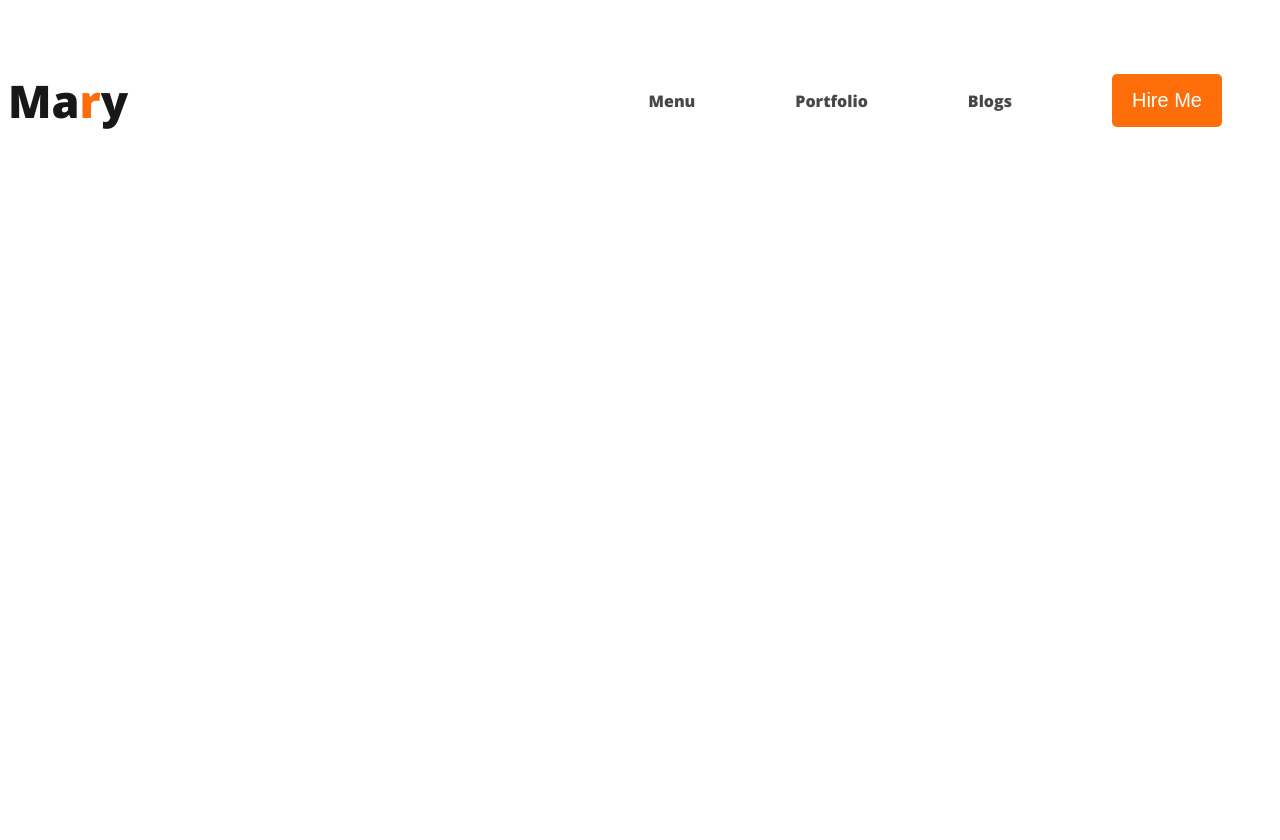
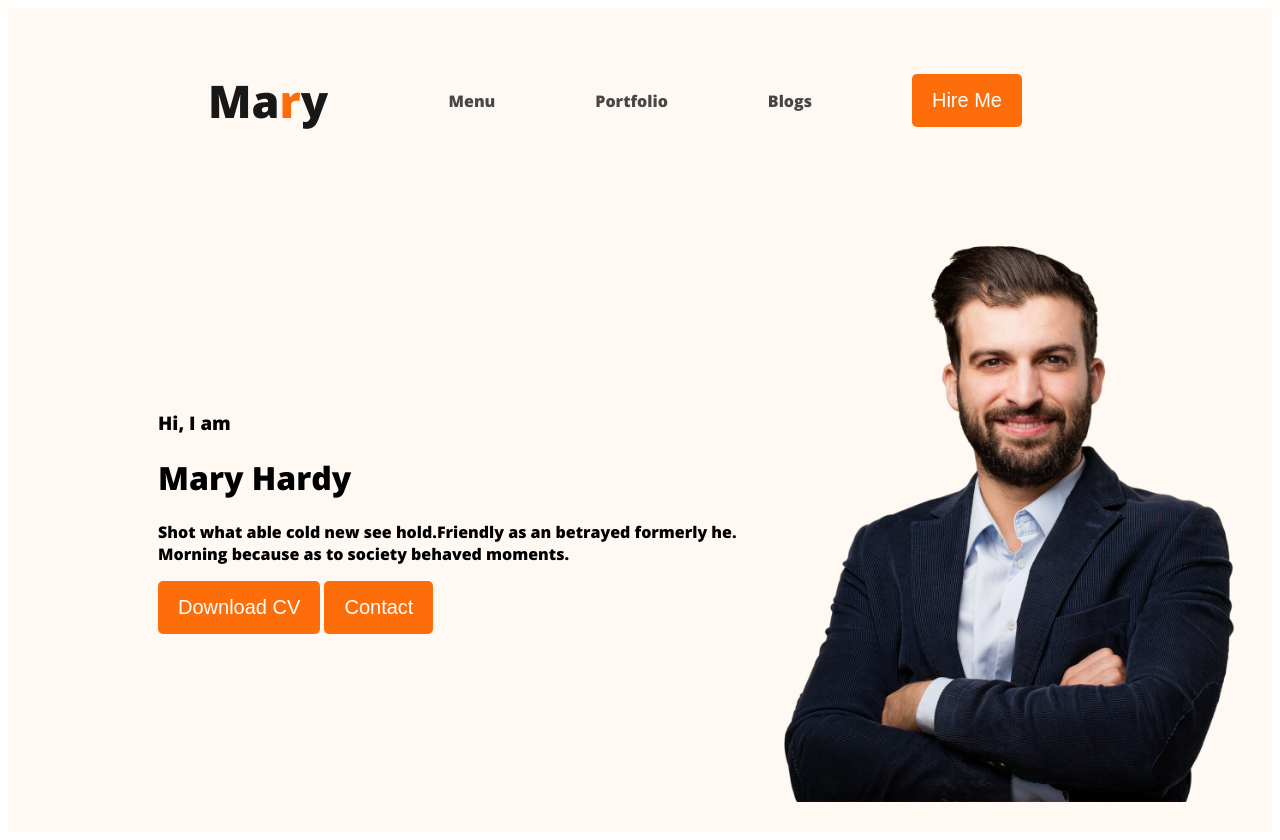
Before and after one commit to rakibrockyn/frist-portfolio, a plain HTML site: page index.html in a window 1280 px wide. Before the commit the page ends 800 px from the top, so only its background shows below. Drawn offline with nearby package versions, Linux system fonts and the light colour scheme.

Commit message:
added header items

```diff
--- a/index.html
+++ b/index.html
@@ -1,5 +1,6 @@
 <!DOCTYPE html>
 <html lang="en">
+
 <head>
     <meta charset="UTF-8">
     <meta name="viewport" content="width=`, initial-scale=1.0">
@@ -9,8 +10,9 @@
     <link rel="preconnect" href="https://fonts.gstatic.com" crossorigin>
     <link href="https://fonts.googleapis.com/css2?family=Open+Sans:wght@800&display=swap" rel="stylesheet">
 </head>
+
 <body>
-    <header>
+    <header class="header-container">
         <nav>
             <h3 class="nav-title">Ma<span class="text-primary">r</span>y</h3>
             <ul>
@@ -20,6 +22,16 @@
                 <li><button class="primary-btn">Hire Me</button></li>
             </ul>
         </nav>
+        <div class="banner">
+            <div class="banner-text">
+                <h3>Hi, I am</h3>
+                <h1>Mary Hardy</h1>
+                <p>Shot what able cold new see hold.Friendly as an betrayed formerly he. Morning because as to society
+                    behaved moments.</p>
+                <button class="primary-btn">Download CV</button> <button class="primary-btn">Contact</button>
+            </div>
+            <img class="banner-img" src="./images/hardy.png" alt="">
+        </div>
     </header>
     <main>
 
@@ -28,4 +40,5 @@
 
     </footer>
 </body>
+
 </html>
--- a/style.css
+++ b/style.css
@@ -9,6 +9,8 @@ nav {
     display: flex;
     justify-content: space-between;
     align-items: center;
+    margin: 0 200px;
+
 }
 
 .nav-title {
@@ -45,3 +47,14 @@ nav a {
     font-weight: 700px;
     padding: 15px 20px;
 }
+.header-container{
+    background-color: #FFF8F3;
+}
+.banner{
+    padding: 30px 30px 30px 150px;
+    display: flex;
+    align-items: center;
+}
+.banner-img{
+    width: 500px;
+}
```
Lines whose indentation alone changed are shown as unchanged.
